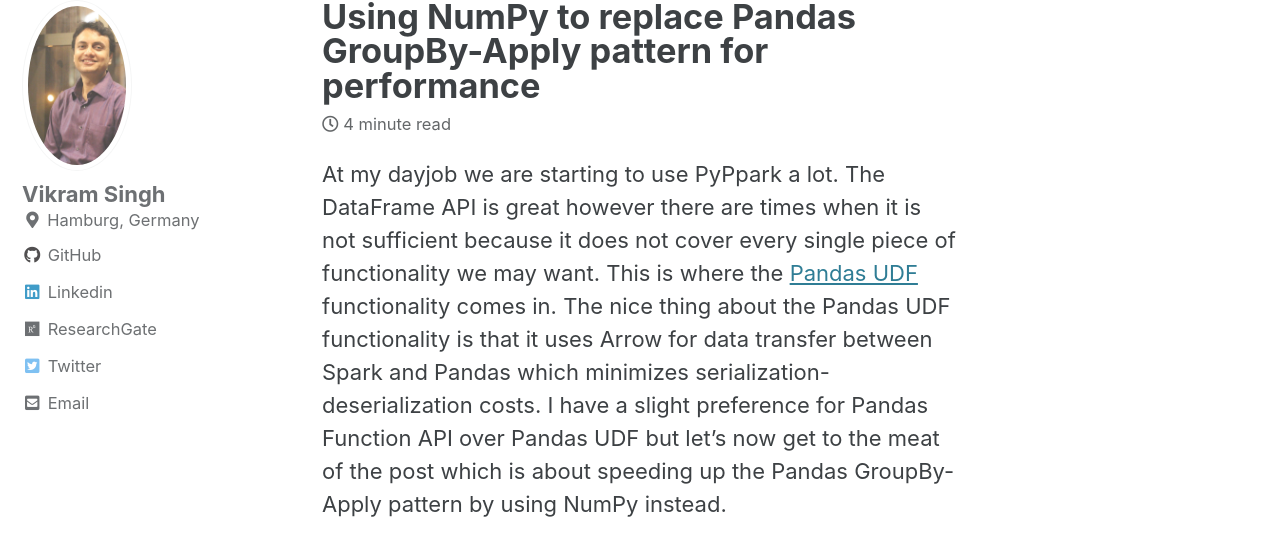
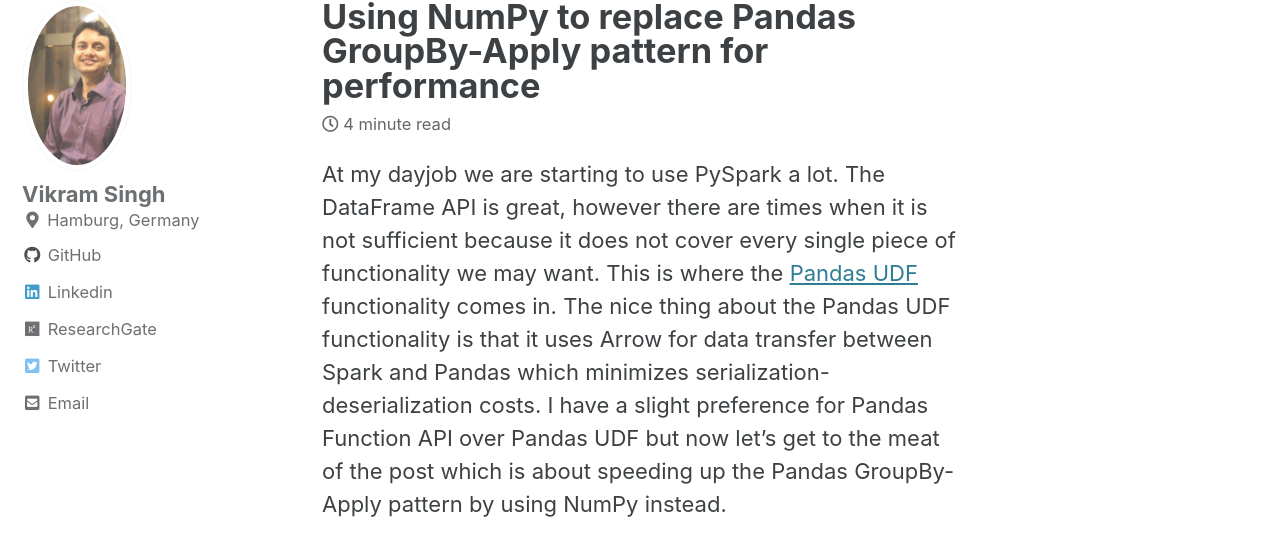
Before and after one commit to vikramsg/vikramsg.github.io, a Jekyll site: the page built from _posts/2023-05-19-blog_pandas_groupby_with_numpy.md, in a window 1280 px wide. Shown: the part 111-646 px from the top of the page. Built offline with Jekyll 4.4.1, drawn with Linux system fonts in a browser that asks for light colours; cached includes are drawn as plain includes; formulas are drawn with MathJax 3; comment, search, counter and statistics services are not loaded; some of the changed text lies outside the part shown.

Commit message:
Update post

````diff
--- a/_config.yml
+++ b/_config.yml
@@ -273,4 +273,4 @@ defaults:
       comments: # true
       share: true
       related: true
-      signup: true
+      # signup: true # Removing signup
--- a/_posts/2023-05-19-blog_pandas_groupby_with_numpy.md
+++ b/_posts/2023-05-19-blog_pandas_groupby_with_numpy.md
@@ -1,17 +1,17 @@
 ---
 layout: single
 title:  "Using NumPy to replace Pandas GroupBy-Apply pattern for performance"
-date:   2023-05-19
+date:   2023-05-18
 ---
 
-At my dayjob we are starting to use PyPpark a lot.
-The DataFrame API is great however there are times when it is not sufficient
+At my dayjob we are starting to use PySpark a lot.
+The DataFrame API is great, however there are times when it is not sufficient
 because it does not cover every single piece of functionality we may want.
 This is where the [Pandas UDF](https://spark.apache.org/docs/3.1.2/api/python/user_guide/arrow_pandas.html) functionality comes in.
 The nice thing about the Pandas UDF functionality is that it uses Arrow for data transfer
 between Spark and Pandas which minimizes serialization-deserialization costs.
 I have a slight preference for Pandas Function API over Pandas UDF
-but let's now get to the meat of the post which is about speeding up
+but now let's get to the meat of the post which is about speeding up
 the Pandas GroupBy-Apply pattern by using NumPy instead.
 
 ## Setup data
@@ -67,10 +67,10 @@ waste processing time resetting the index. But that's Pandas.
 
 ## NumPy
 
-How would we do this in NumPy. There is no GroupBy in NumPy.
+How would we do this in NumPy? There is no GroupBy in NumPy.
 There's a very old [NEP](https://numpy.org/neps/nep-0008-groupby_additions.html)
 that proposed this, but obviously it was not implemented.
-So, how would we do this.
+So, how would we do this?
 Essentially what we need to do is group indices for category and year first.
 NumPy has a nice way of doing this with `lexsort`.
 
@@ -137,7 +137,7 @@ This will run the 2 functions a 100 times, and repeat it 5 times which
 is the default value for `repeat`. The output will be then
 a list of 5 numbers for each of the 2 function calls.
 Each of the 5 numbers represent the time for one of the 5 runs.
-I am running this on a 2019 Macbook with an i9 Intel processor.
+I am running this on a 2019 MacBook with an i9 Intel processor.
 And here are the results.
 
 ```
````
Also changed, not shown: other parts of _posts/2023-05-19-blog_pandas_groupby_with_numpy.md (+24 -6 lines).
